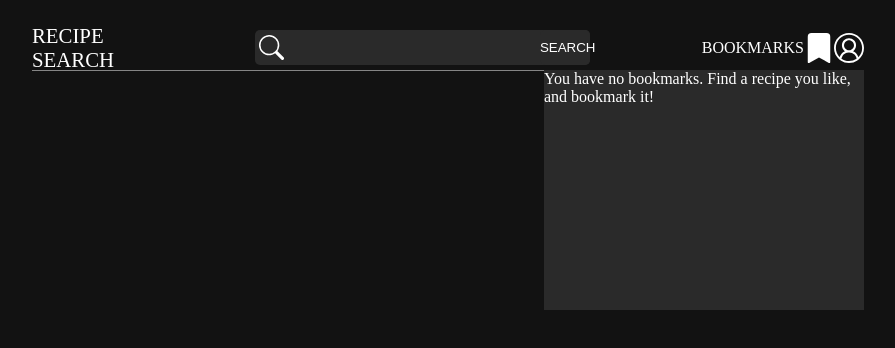
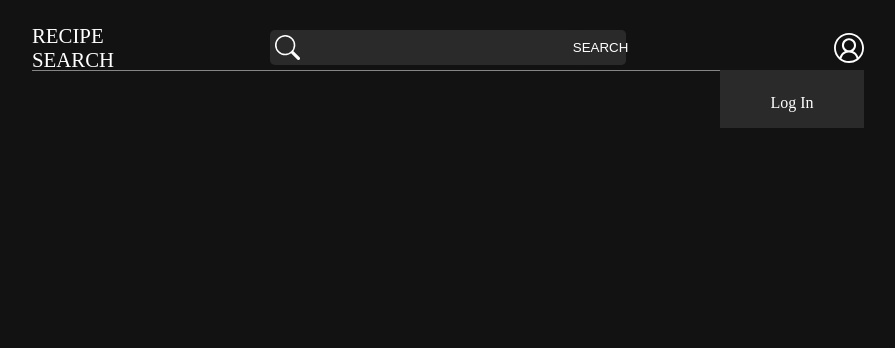
Before and after one commit to hefest42/recipe-search, a React (Create React App) app: page /recipes in a window 1280 px wide. Both pictures are taken after a click on the icon 1011 px from the left and 47 px from the top of the page. Shown: the top 348 px of the page, without its empty margins (192-1087 px from the left). Built offline with nearby package versions, Linux system fonts and the light colour scheme.

Commit message:
added log-in/logout buttons

```diff
--- a/src/App.js
+++ b/src/App.js
@@ -8,7 +8,7 @@ import CreateAccount from "./components/Create-Account/CreateAccount";
 import LogIn from "./components/Log-in/LogIn";
 
 function App() {
-    const [loggedInAccount, setLoggedInAccount] = useState();
+    const [loggedInAccount, setLoggedInAccount] = useState({});
 
     return (
         <Routes>
--- a/src/CSS/index.scss
+++ b/src/CSS/index.scss
@@ -387,6 +387,15 @@ body {
     justify-content: center;
     align-items: center;
 
+    a {
+        color: #fff;
+        text-decoration: none;
+
+        &:hover {
+            text-decoration: underline;
+        }
+    }
+
     p {
         margin-top: 0.5rem;
         cursor: pointer;
--- a/src/components/AccountDropdown.js
+++ b/src/components/AccountDropdown.js
@@ -1,10 +1,22 @@
 import React from "react";
 
-const AccountDropdown = ({ changeAccount }) => {
+import { Link } from "react-router-dom";
+
+const AccountDropdown = ({ accountUsername, changeAccountDropdown }) => {
     return (
-        <div className="account" onMouseLeave={() => changeAccount(false)}>
-            <p>Hello, Account</p>
-            <p>Logout</p>
+        <div className="account" onMouseLeave={() => changeAccountDropdown(false)}>
+            {!accountUsername && (
+                <Link to={"/log-in"}>
+                    <p>Log In</p>
+                </Link>
+            )}
+
+            {accountUsername && (
+                <>
+                    <p>Hello, {accountUsername}</p>
+                    <p>Logout</p>
+                </>
+            )}
         </div>
     );
 };
--- a/src/components/BookmarksDropdown.js
+++ b/src/components/BookmarksDropdown.js
@@ -1,8 +1,8 @@
 import React from "react";
 
-const BookmarksDropdown = ({ changeBookmarks }) => {
+const BookmarksDropdown = ({ changeBookmarksDropdown }) => {
     return (
-        <div className="bookmarks" onMouseLeave={() => changeBookmarks(false)}>
+        <div className="bookmarks" onMouseLeave={() => changeBookmarksDropdown(false)}>
             <p>You have no bookmarks. Find a recipe you like, and bookmark it!</p>
         </div>
     );
--- a/src/components/Container.js
+++ b/src/components/Container.js
@@ -7,7 +7,7 @@ import { Routes, Route } from "react-router-dom";
 const Container = ({ account }) => {
     return (
         <div className="container">
-            <ContainerTop loggedInAccounts={account} />
+            <ContainerTop loggedInAccount={account} />
             <Routes>
                 <Route path={`:search/*`} element={<ContainerBottom />} />
             </Routes>
--- a/src/components/ContainerTop.js
+++ b/src/components/ContainerTop.js
@@ -9,7 +9,7 @@ import { VscAccount } from "react-icons/vsc";
 import AccountDropdown from "./AccountDropdown";
 import BookmarksDropdown from "./BookmarksDropdown";
 
-const ContainerTop = ({ loggedInAccounts }) => {
+const ContainerTop = ({ loggedInAccount }) => {
     const navigate = useNavigate();
     const [showSearchWarning, setShowSearchWarning] = useState(false);
     const [showBookmarks, setShowBookmarks] = useState(false);
@@ -25,8 +25,6 @@ const ContainerTop = ({ loggedInAccounts }) => {
         foodRef.current.value = "";
         setShowSearchWarning(false);
     };
-
-    console.log(loggedInAccounts);
 
     return (
         <>
@@ -66,13 +64,18 @@ const ContainerTop = ({ loggedInAccounts }) => {
                 </div>
                 <div className="top-links">
                     <div className="top-links_container" onClick={() => setShowBookmarks((state) => !state)}>
-                        BOOKMARKS <BsFillBookmarkFill />
+                        {loggedInAccount.bookmarks && (
+                            <>
+                                BOOKMARKS <BsFillBookmarkFill />
+                            </>
+                        )}
                     </div>
                     <div className="top-links_container">
                         <VscAccount onClick={() => setShowAccount((state) => !state)} />
                     </div>
-                    {showAccount && <AccountDropdown changeAccount={setShowAccount} />}
-                    {showBookmarks && <BookmarksDropdown changeBookmarks={setShowBookmarks} />}
+                    {showAccount && <AccountDropdown changeAccountDropdown={setShowAccount} accountUsername={loggedInAccount.username} />}
+
+                    {showBookmarks && <BookmarksDropdown changeBookmarksDropdown={setShowBookmarks} />}
                 </div>
             </div>
         </>
```
